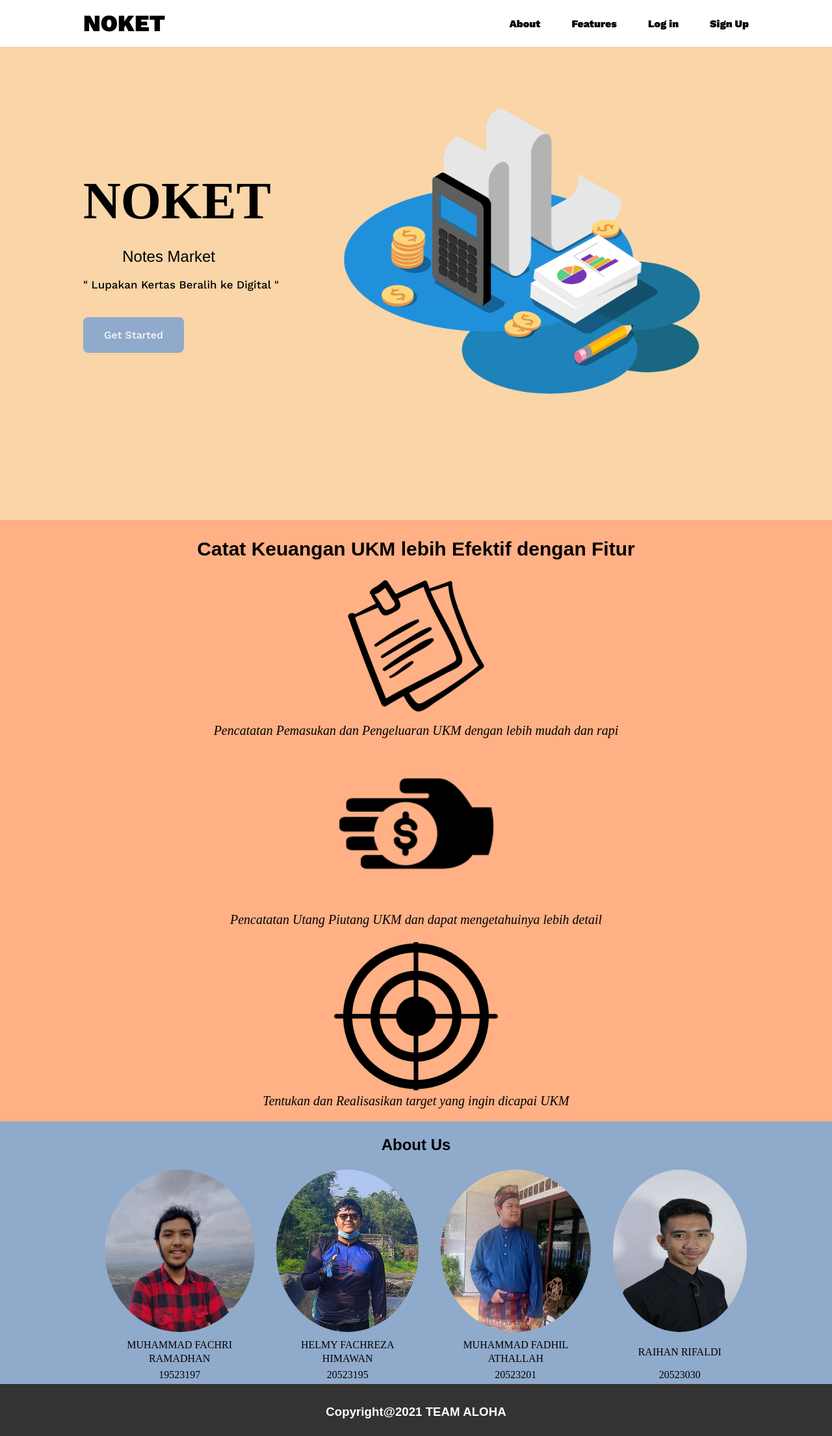
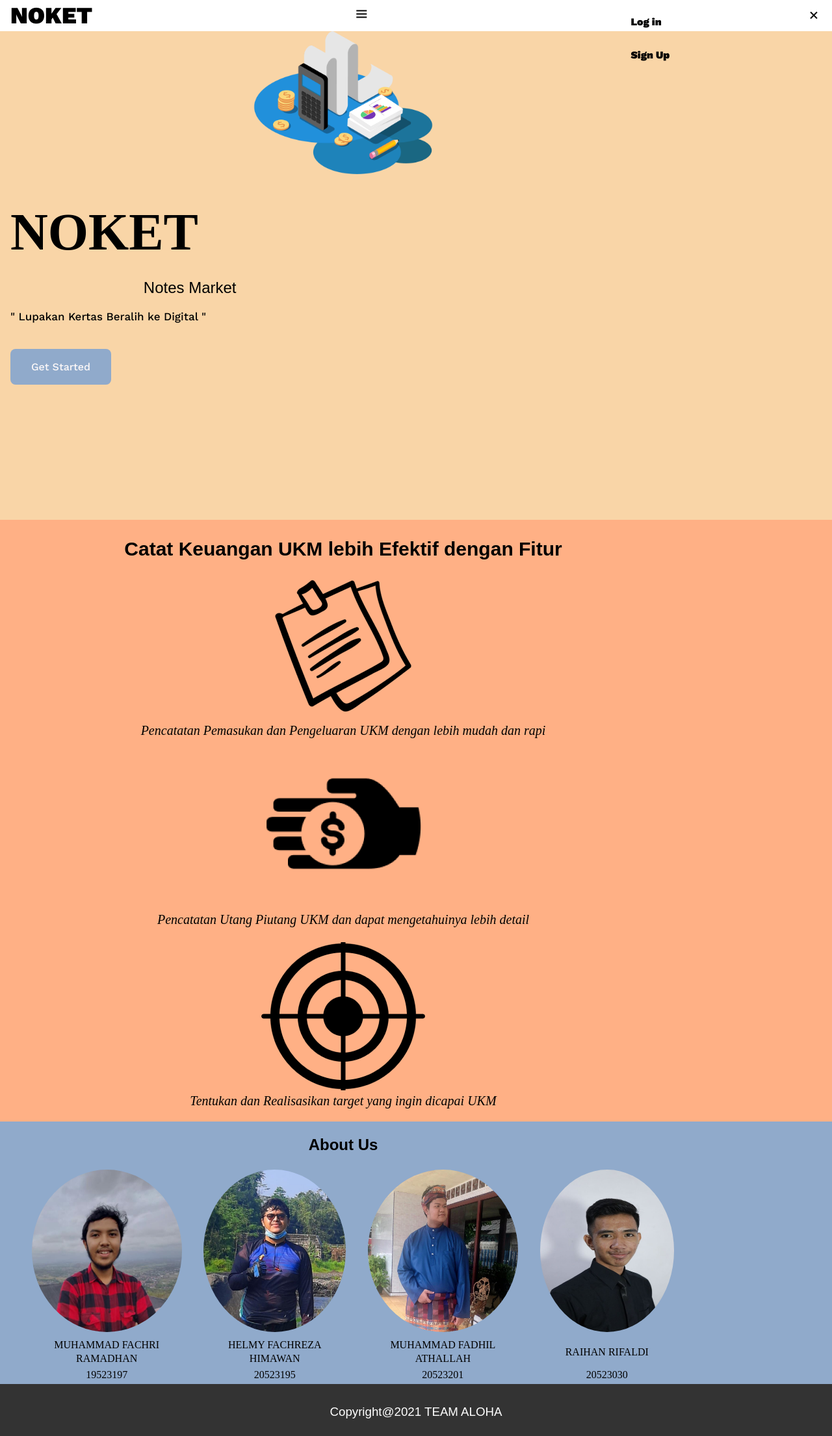
Before and after one commit to 19523197/NOKET, a PHP site: page / in a window 1280 px wide. Shown: the whole page at 65% size. Run offline with PHP 8.4, Linux system fonts and the light colour scheme; some libraries are stand-ins or nearby versions.

Commit message:
Update styles.css

```diff
--- a/assets/css/styles.css
+++ b/assets/css/styles.css
@@ -259,6 +259,8 @@
       margin: auto;
       text-align: center;
       }
+#footer h3{
+  font-weight: lighter;
 
 /* ===== MEDIA QUERIES =====*/
 @media screen and (min-width: 768px){
```
